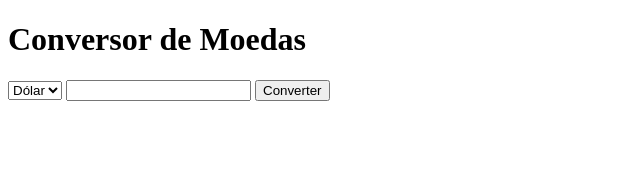
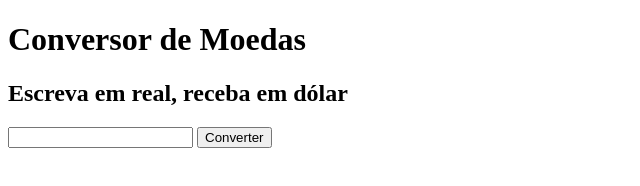
Before and after one commit to JamiledeSouzaFerreira/Conversor-de-Moedas-, a plain HTML site: page index.html in a window 1280 px wide. Shown: the whole page, without its empty margins (0-640 px from the left). Drawn offline with Linux system fonts and the light colour scheme.

Commit message:
Update index.html

```diff
--- a/index.html
+++ b/index.html
@@ -15,15 +15,11 @@
         <div class="tudojunto">
             <div class="cabeçalho">
                 <h1>Conversor de Moedas</h1>
+                <h2>Escreva em real, receba em dólar</h2>
             </div><!--cabeçalho-->
-            <div class="disposivitivo">
-                <select name="select" class="select">
-                    <option value="Dólar">Dólar</option>
-                    <option value="Libra">Libra</option>
-                </select><!--Select-->
+            <div class="dispositivo">
                 <input type="text" class="caixadetexto"><!--caixa de texto-->
                 <button class="botão">Converter</button><!--botão-->
-                <h2 class="resposta"></h2><!--resposta - h2-->
             </div><!--dispositivo-->
         </div>
 
```
